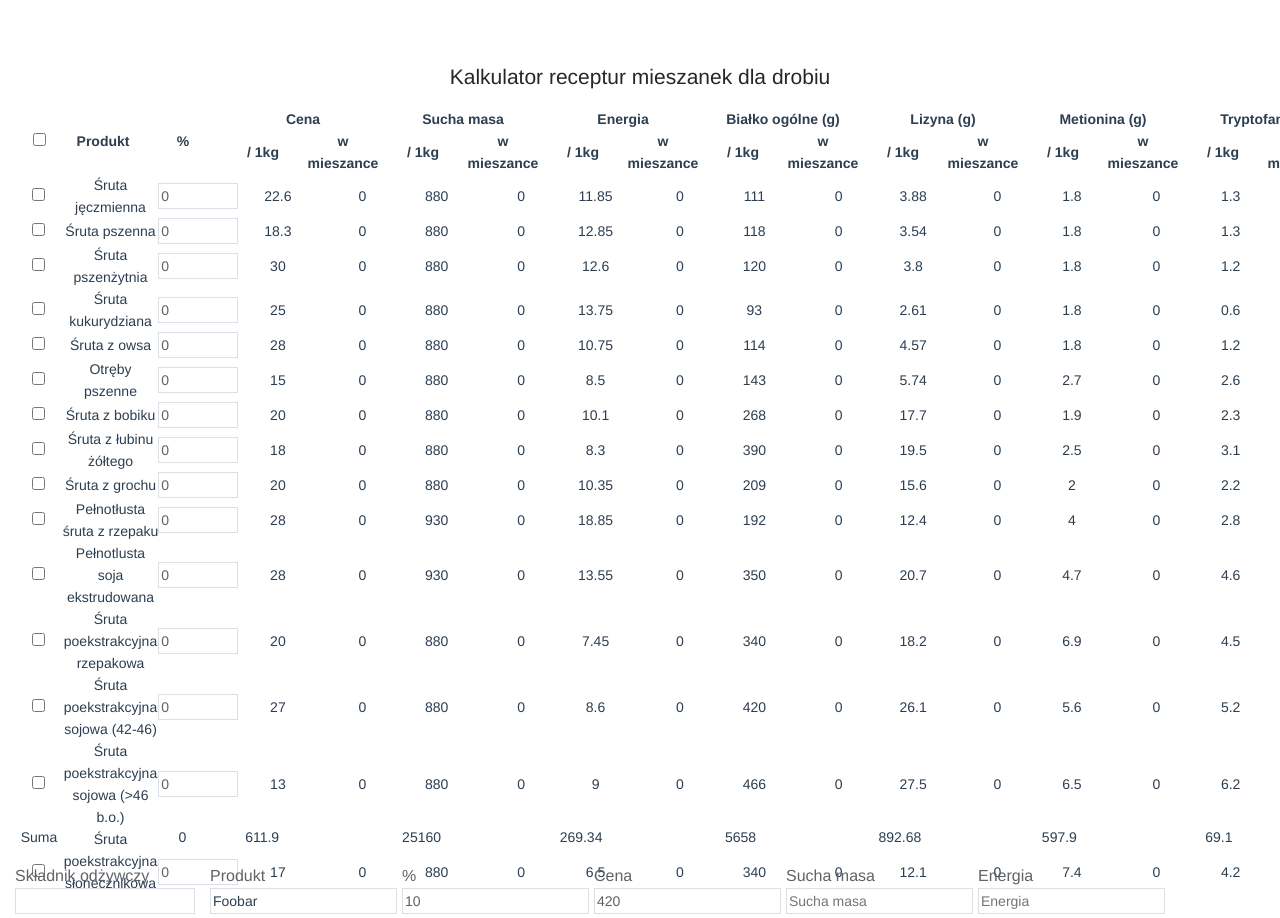
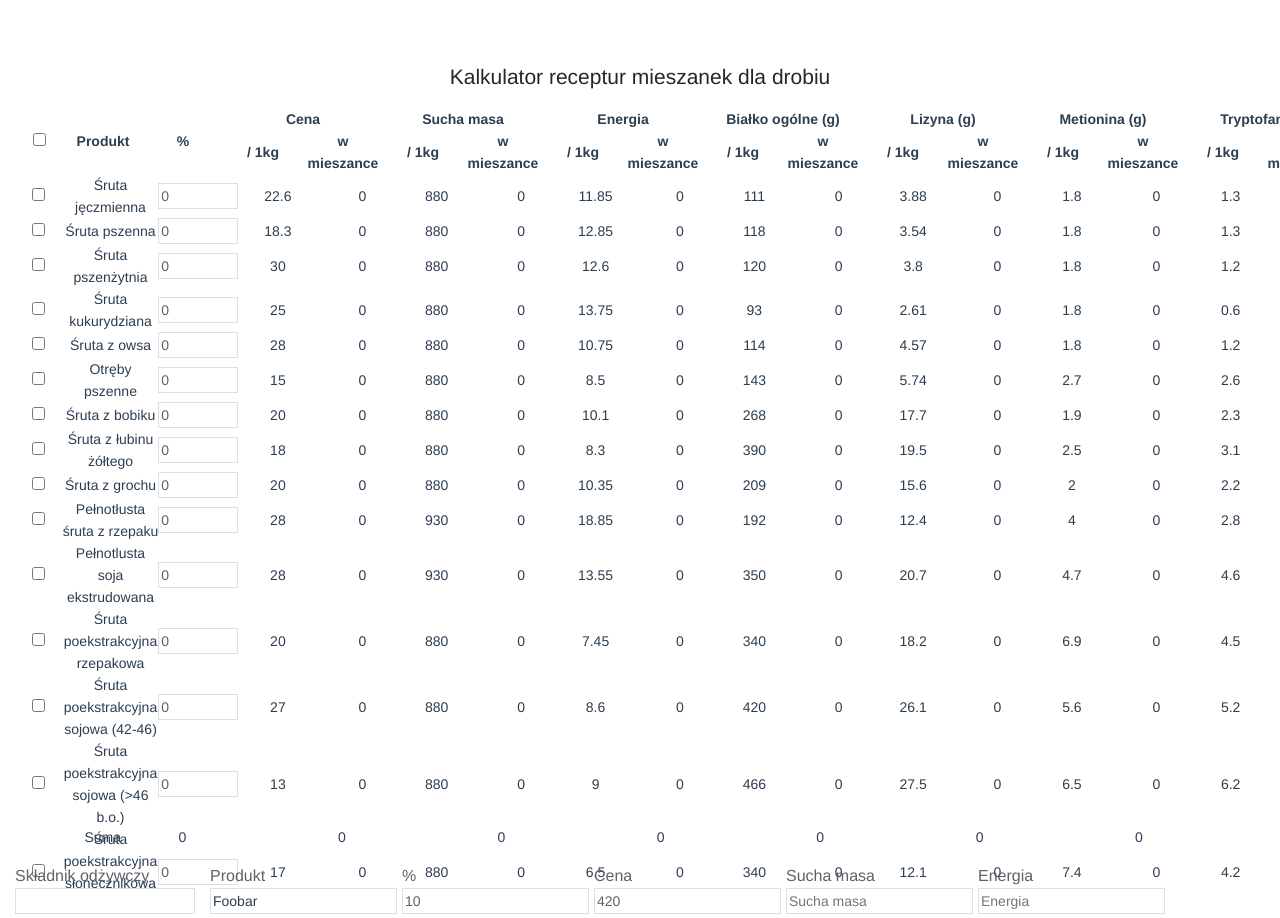
Before and after one commit to lemcz/sggw-poultry-forage-calculator, a Vue app: page / in a window 1280 px wide. Shown: the top 918 px of the page. Built offline with nearby package versions, Linux system fonts and the light colour scheme.

Commit message:
feat: display sums of macros for products in a mix

```diff
--- a/src/components/food-item-table/FoodItemTable.vue
+++ b/src/components/food-item-table/FoodItemTable.vue
@@ -1,5 +1,12 @@
 <template>
-  <el-table sum-text="Suma" max-height="740" :data="model" @selection-change="toggleRowSelection" show-summary>
+  <el-table
+    sum-text="Suma"
+    max-height="740"
+    :data="model"
+    @selection-change="toggleRowSelection"
+    show-summary
+    :summary-method="getSummaries"
+  >
     <el-table-column type="selection"></el-table-column>
     <el-table-column
       v-for="header in config.singularColumns"
@@ -24,7 +31,7 @@
     </el-table-column>
     <el-table-column v-for="header in config.doubleColumns" v-bind:key="header.property" :label="header.label">
       <el-table-column label="/ 1kg" :prop="header.property"></el-table-column>
-      <el-table-column label="w mieszance">
+      <el-table-column label="w mieszance" :prop="header.property">
         <template #default="scope">
           <span style="margin-left: 10px">{{ getMixValueCell(scope.row, header) }}</span>
         </template>
@@ -49,6 +56,7 @@ import { FoodItemRecord } from '@/models/foodItem.model';
 import { TFieldType } from '@/helpers/food-item-table';
 import { FieldMode } from '@/models/fieldMode';
 import NumberField from '@/components/number-field/NumberField.vue';
+import { formatNumberToDisplay, sumNumeric } from '@/helpers/utils';
 
 export interface FoodItemModel {
   type: TFieldType;
@@ -58,6 +66,7 @@ export interface FoodItemModel {
   placeholder: string;
 }
 
+// TODO edit values in specific row when we click on an edit button
 export default defineComponent({
   name: 'FoodItemTable',
   props: {
@@ -69,6 +78,10 @@ export default defineComponent({
   },
   emits: ['select-change', 'product-remove'],
   setup(props, { emit }) {
+    const getMixValue = (product: any, header: any): number => {
+      return formatNumberToDisplay(((product.percentage as number) * product[header.property]) / 100);
+    };
+
     return {
       handleDelete($index: number, row: FoodItemRecord): void {
         emit('product-remove', row);
@@ -77,7 +90,24 @@ export default defineComponent({
         emit('select-change', selectedItems);
       },
       getMixValueCell(product: any, header: any): number {
-        return parseFloat((((product.percentage as number) * product[header.property]) / 100).toFixed(2));
+        return getMixValue(product, header);
+      },
+      getSummaries({ columns, data }: any): (string | number)[] {
+        return columns.map((column: any, idx: number): string | number => {
+          if (idx === 0) return '';
+          if (idx === 1) return 'Suma';
+          // NOTE these are the columns which represent values / 1kg
+          if (column.no === 0) return '';
+
+          const values = data.map((item: any): number =>
+            column.property === 'percentage' ? Number(item[column.property]) : getMixValue(item, column),
+          );
+          if (!values.every((value: any) => isNaN(value))) {
+            return formatNumberToDisplay(sumNumeric(values));
+          }
+
+          return '';
+        });
       },
       FieldMode,
     };
--- a/src/helpers/collection-helpers.ts
+++ b/src/helpers/collection-helpers.ts
@@ -1,15 +1,4 @@
 import { isEqual } from 'lodash-es';
-
-export function calculateSums(collection: object[] = []): number[] {
-  return collection.reduce((acc: number[], curr) => {
-    Object.values(curr).forEach((value, idx) => {
-      if (typeof value === 'number') {
-        acc[idx] = acc[idx] ? acc[idx] + value : value;
-      }
-    });
-    return acc;
-  }, []);
-}
 
 export function alreadyExists<T>(collection: T[], item: T): boolean {
   return collection.some((collectionItem) => isEqual(collectionItem, item));
--- a/src/helpers/utils.ts
+++ b/src/helpers/utils.ts
@@ -15,11 +15,15 @@ export function extendFoodItemByProperty(item: FoodItemRecord): FoodItemRecord &
   };
 }
 
+export function sumNumeric(values: number[]): number {
+  return values.reduce((prev: number, curr: any): number => {
+    const value = Number(curr);
+    return isNaN(value) ? prev : prev + curr;
+  }, 0);
+}
+
 export function getSuggestedPercentage(suggestedValues: { [key: string]: number }, item: any): number {
-  const totalIngredientsAmount = Object.values(suggestedValues).reduce(
-    (acc: number, curr: number): number => acc + curr,
-    0,
-  );
+  const totalIngredientsAmount = sumNumeric(Object.values(suggestedValues));
 
   const suggestedValue = suggestedValues?.[item?.property];
   if (suggestedValue) {
@@ -28,3 +32,7 @@ export function getSuggestedPercentage(suggestedValues: { [key: string]: number
   }
   return 0;
 }
+
+export function formatNumberToDisplay(value: number): number {
+  return parseFloat(value.toFixed(2));
+}
```
